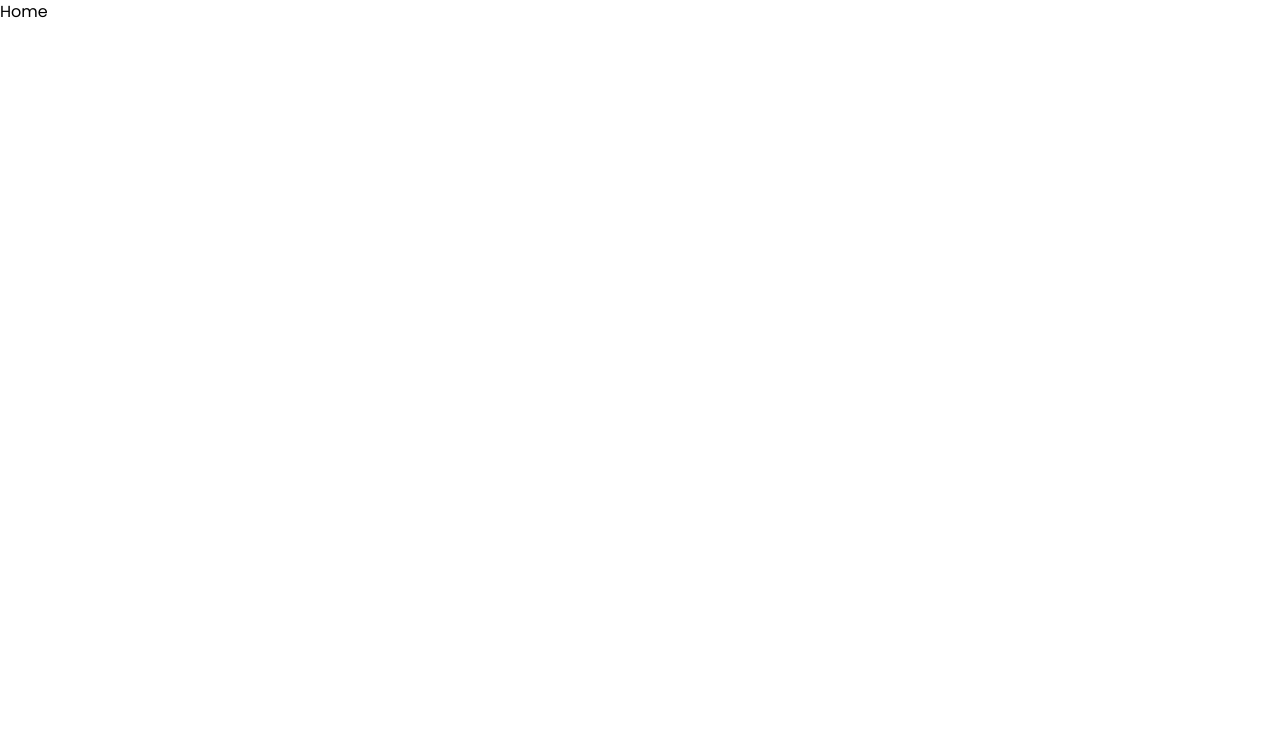
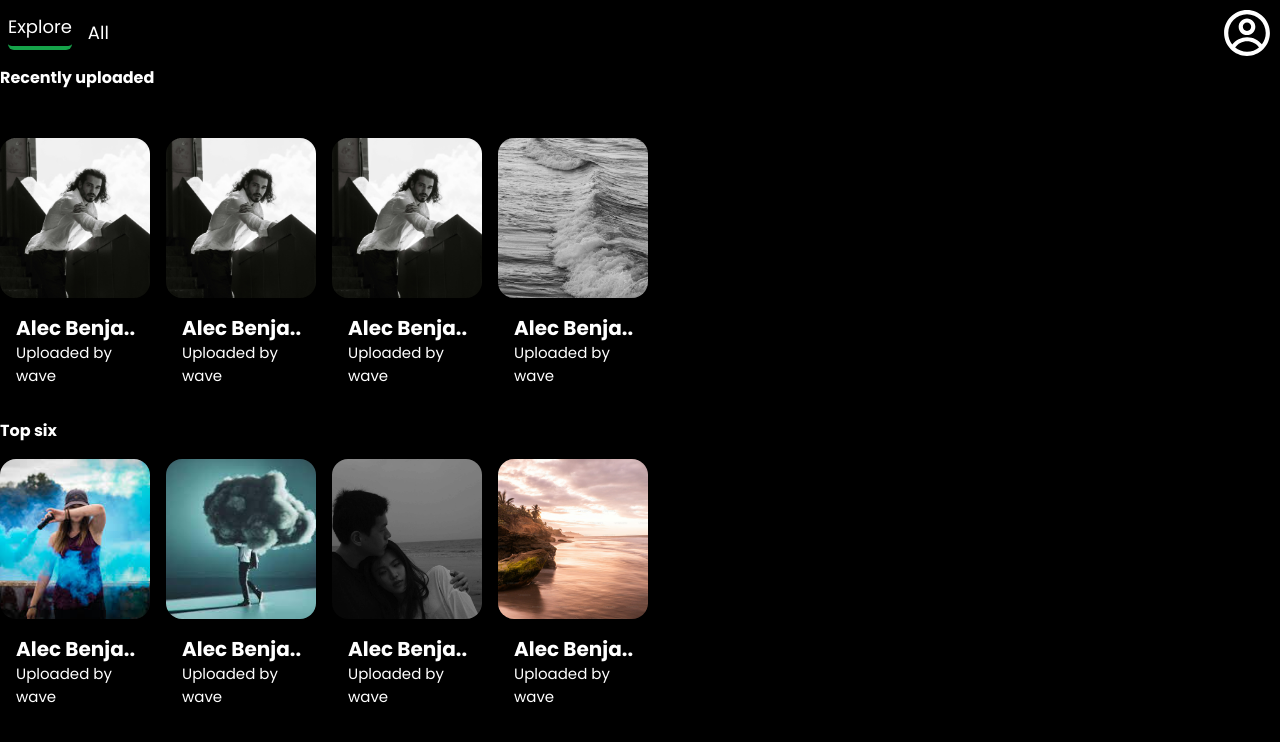
Before and after one commit to skido600/melodia, a React (Vite) app: page /home in a window 1280 px wide. Shown: the top 742 px of the page. Built offline with nearby package versions, Linux system fonts and the light colour scheme.

Commit message:
first commit

```diff
--- a/src/components/Auth/Login.jsx
+++ b/src/components/Auth/Login.jsx
@@ -39,6 +39,7 @@ function Login() {
           toast.success("Logged in successfully");
           navigate("/home");
         } else {
+          <div>Please verify your email before logging in</div>;
           toast.error("Please verify your email before logging in.");
         }
         console.log("Form submitted successfully!");
--- a/src/components/Auth/Signin.jsx
+++ b/src/components/Auth/Signin.jsx
@@ -6,7 +6,10 @@ import { FaEye, FaEnvelope } from "react-icons/fa";
 import { PiLockKeyBold } from "react-icons/pi";
 import { IoEyeOff } from "react-icons/io5";
 import { validate } from "../Validate/validate";
-
+import CustomAlert, {
+  showCustomAlert,
+  closeCustomAlert,
+} from "../Loader/CustomAler";
 import {
   createUserWithEmailAndPassword,
   sendEmailVerification,
@@ -62,6 +65,17 @@ function Signin() {
         toast.success(
           "User created successfully. Please log in after verifying your email."
         );
+
+        // Store user nickname in Realtime Database
+        await set(ref(db, "users/" + user.uid), {
+          name,
+          email,
+          password,
+        });
+
+        toast.success(
+          "User created successfully. Please log in after verifying your email."
+        );
       } catch (error) {
         const errorMessage =
           errorMap[error.code] ||
@@ -102,7 +116,7 @@ function Signin() {
                   value={name || ""}
                   onChange={(e) => setName(e.target.value)}
                   className="w-full text-white rounded-lg h-10 bg-black border-2 border-[#0C1A21] focus:outline-none pl-8 pr-4"
-                  placeholder="john"
+                  placeholder="John"
                 />
                 <CiUser className="relative text-gray-400 top-[-1.7rem] ml-2 bg-black" />
                 {errors.name && (
--- a/src/components/Home.jsx
+++ b/src/components/Home.jsx
@@ -1,7 +1,35 @@
 import React from "react";
+import Recent from "../components/pages/Recent";
+import Top from "../components/pages/Top";
+import { CgProfile } from "react-icons/cg";
+// import Developers from "./";
 
 function Home() {
-  return <div>Home</div>;
+  return (
+    <>
+      <main className="pt relative">
+        <nav className="text-white  flex justify-between  m-auto z-20 bg-black p-2 ">
+          <div className="flex gap-4">
+            <button className="text-lg mb-2 border-green-600 border-b-4 rounded-md cursor-pointer focus:outline-none">
+              Explore
+            </button>
+            <button className="text-lg cursor-pointer focus:outline-none">
+              All
+            </button>
+          </div>
+          {/* Profile Icon */}
+          <CgProfile size={50} className="cursor-pointer" />
+        </nav>
+
+        {/* Page content */}
+        <div className=" P-2">
+          <Recent />
+          <Top />
+          {/* <Developers /> */}
+        </div>
+      </main>
+    </>
+  );
 }
 
 export default Home;
--- /dev/null
+++ b/src/components/Loader/CustomAler.jsx
@@ -0,0 +1,46 @@
+import React from "react";
+
+// CustomAlert Component
+const CustomAlert = ({ title, message, onClose }) => {
+  return (
+    <div
+      id="customAlertBox"
+      className="fixed inset-0 flex items-center justify-center bg-black bg-opacity-70 z-50 hidden"
+    >
+      <div className="bg-white rounded-lg font-poppins font-[500] text-black p-8 w-4/5 md:w-1/2 lg:w-1/3 relative">
+        <h2
+          id="myAlertTitle"
+          className="font-semibold text-2xl font-poppins text-center mb-4"
+        >
+          {title}
+        </h2>
+        <p id="myAlertText" className="text-sm text-center font-poppins mb-6">
+          {message}
+        </p>
+        <button
+          id="customAlertOk"
+          className="w-full bg-[#061417] text-white py-2 rounded-lg font-bold hover:bg-gray-700"
+          onClick={onClose}
+        >
+          Okay
+        </button>
+      </div>
+    </div>
+  );
+};
+
+// Function to show the alert
+export const showCustomAlert = (title, message) => {
+  const alertBox = document.getElementById("customAlertBox");
+  alertBox.querySelector("#myAlertTitle").textContent = title;
+  alertBox.querySelector("#myAlertText").textContent = message;
+  alertBox.classList.remove("hidden");
+};
+
+// Function to close the alert
+export const closeCustomAlert = () => {
+  const alertBox = document.getElementById("customAlertBox");
+  alertBox.classList.add("hidden");
+};
+
+export default CustomAlert;
--- a/src/index.css
+++ b/src/index.css
@@ -5,6 +5,7 @@
 
 body {
   font-family: "Poppins", sans-serif;
+  background-color: black;
 }
 .check {
   appearance: none;
```
